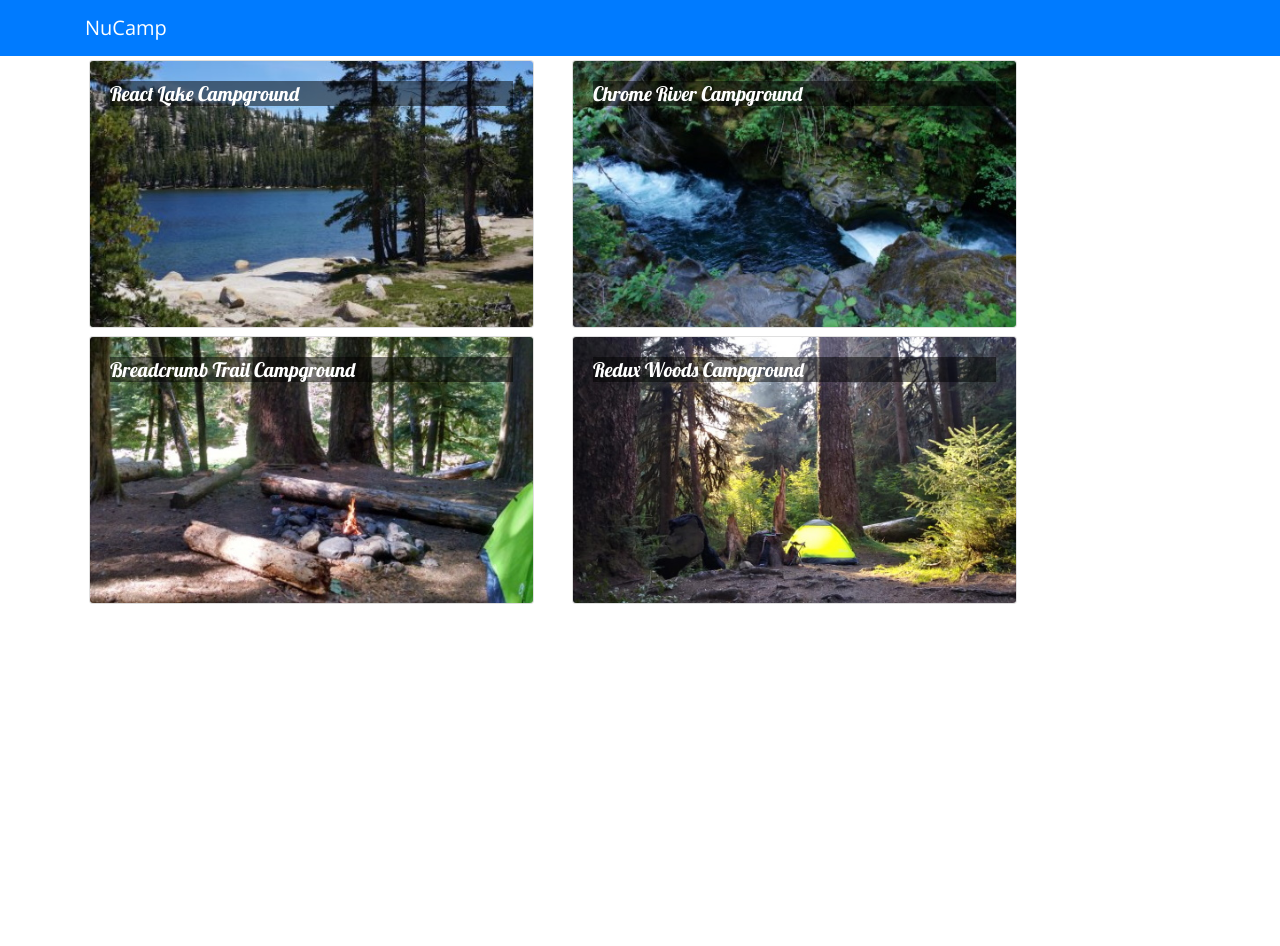
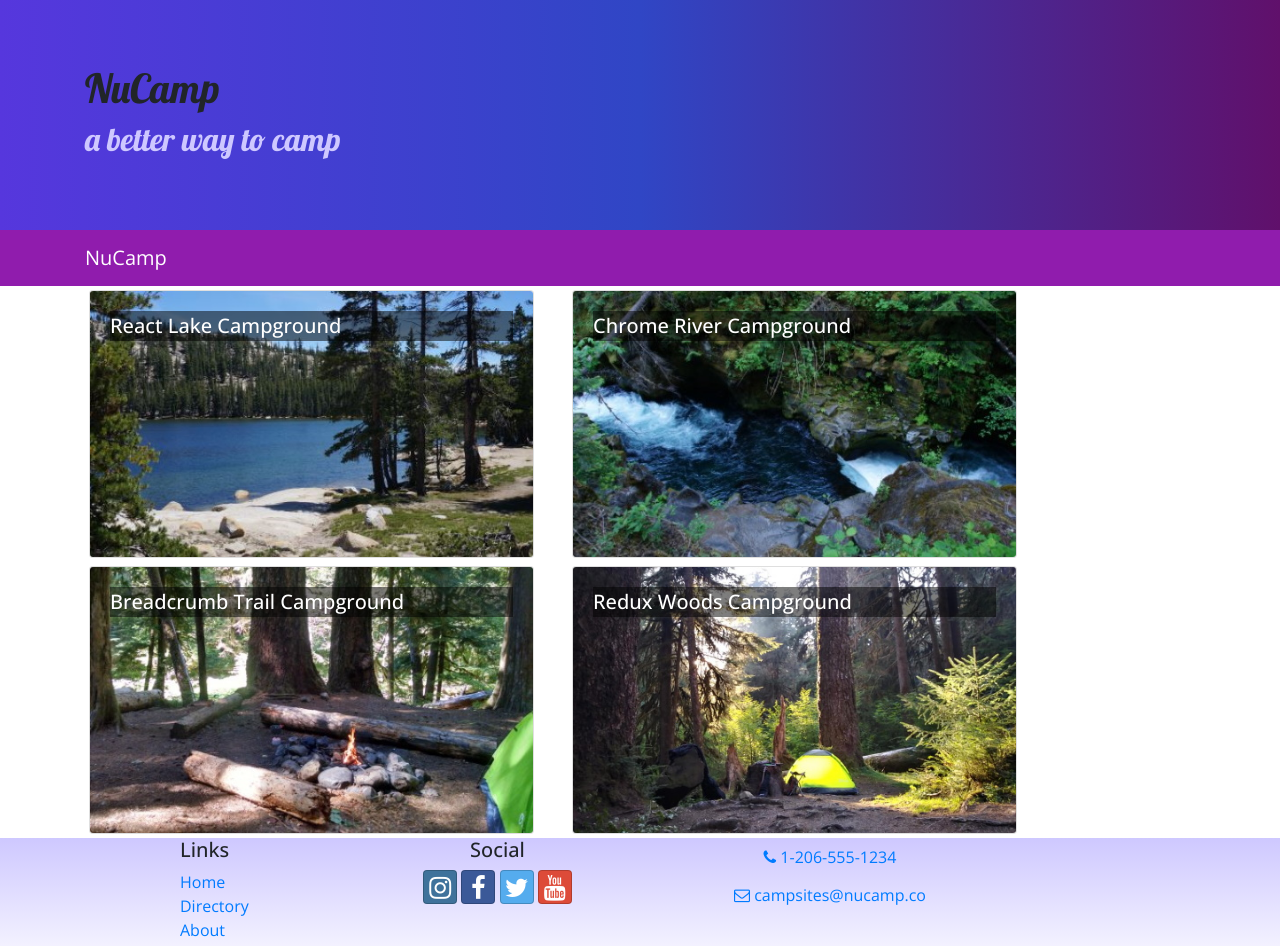
Before and after one commit to cbenedict76/3-React_nucampsite_2021-09-07, a React (Create React App) app: page / in a window 1280 px wide. Shown: the top 946 px of the page. Before the commit the page ends 800 px from the top, so only its background shows below. Built offline with nearby package versions, Linux system fonts and the light colour scheme.

Commit message:
React Week Three - Header and Footer

```diff
--- a/package.json
+++ b/package.json
@@ -7,6 +7,8 @@
     "@testing-library/react": "^12.0.0",
     "@testing-library/user-event": "^13.2.1",
     "bootstrap": "4.5.2",
+    "bootstrap-social": "5.1.1",
+    "font-awesome": "4.7.0",
     "react": "^17.0.2",
     "react-dom": "^17.0.2",
     "react-popper": "1.3.6",
--- a/src/App.css
+++ b/src/App.css
@@ -1,12 +1,47 @@
 body {
   font-family: "Open Sans", sans-serif;
 }
+h1,
+h2,
+h3,
+.card-body > .card-title {
+  font-family: "Lobster", cursive;
+}
 
 .card-title {
-  font: 500 1.25rem "Lobster", cursive;
+  font-weight: 500;
+  font-size: 1.25rem;
+}
+
+h2 {
+  color: #3046c5;
 }
 
 .card-img-overlay .card-title {
   color: white;
   background-color: rgba(0, 0, 0, 0.5);
 }
+
+.row-content {
+  padding: 50px 0;
+  border-bottom: 1px ridge;
+  min-height: 200px;
+}
+
+.site-footer {
+  background-image: linear-gradient(#cec8ff, white);
+  padding: 20px, 0;
+}
+
+.jumbotron {
+  margin: 0;
+  background-image: linear-gradient(to right, #5637dd, #3046c5, #60106b);
+}
+
+.jumbotron h2 {
+  color: #cec8ff;
+}
+
+.navbar-dark {
+  background-color: #901cad;
+}
--- /dev/null
+++ b/src/components/FooterComponent.js
@@ -0,0 +1,70 @@
+import React from "react";
+
+function Footer(props) {
+  return (
+    <footer className="site-footer">
+      <div className="container">
+        <div className="row">
+          <div className="col-4 col-sm-2 offset-1">
+            <h5>Links</h5>
+            <ul className="list-unstyled">
+              <li>
+                <a href="#">Home</a>
+              </li>
+              <li>
+                <a href="#">Directory</a>
+              </li>
+              <li>
+                <a href="#">About</a>
+              </li>
+              <li>
+                <a href="#">Contact</a>
+              </li>
+            </ul>
+          </div>
+          <div className="col-6 col-sm-3 text-center">
+            <h5>Social</h5>
+            <a
+              className="btn btn-social-icon btn-instagram"
+              href="http://instagram.com/"
+            >
+              <i className="fa fa-instagram" />
+            </a>{" "}
+            <a
+              className="btn btn-social-icon btn-facebook"
+              href="http://www.facebook.com/"
+            >
+              <i className="fa fa-facebook" />
+            </a>{" "}
+            <a
+              className="btn btn-social-icon btn-twitter"
+              href="http://twitter.com/"
+            >
+              <i className="fa fa-twitter" />
+            </a>{" "}
+            <a
+              className="btn btn-social-icon btn-google"
+              href="http://youtube.com/"
+            >
+              <i className="fa fa-youtube" />
+            </a>
+          </div>
+          <div className="col-sm-4 text-center">
+            <a role="button" className="btn btn-link" href="tel:+12065551234">
+              <i className="fa fa-phone" /> 1-206-555-1234
+            </a>
+            <br />
+            <a
+              role="button"
+              className="btn btn-link"
+              href="mailto:notreal@notreal.co"
+            >
+              <i className="fa fa-envelope-o" /> campsites@nucamp.co
+            </a>
+          </div>
+        </div>
+      </div>
+    </footer>
+  );
+}
+export default Footer;
--- /dev/null
+++ b/src/components/HeaderComponent.js
@@ -0,0 +1,29 @@
+import React, { COMPONENT } from "react";
+import { Component } from "react/cjs/react.production.min";
+import { Navbar, NavbarBrand, Jumbotron } from "reactstrap";
+
+class Header extends Component {
+  render() {
+    return (
+      <React.Fragment>
+        <Jumbotron fluid>
+          <div className="container">
+            <div className="row">
+              <div className="col">
+                <h1>NuCamp</h1>
+                <h2>a better way to camp</h2>
+              </div>
+            </div>
+          </div>
+        </Jumbotron>
+        <Navbar dark sticky="top">
+          <div className="container">
+            <NavbarBrand href="/">NuCamp</NavbarBrand>
+          </div>
+        </Navbar>
+      </React.Fragment>
+    );
+  }
+}
+
+export default Header;
--- a/src/components/MainComponent.js
+++ b/src/components/MainComponent.js
@@ -1,7 +1,8 @@
 import React, { Component } from "react";
-import { Navbar, NavbarBrand } from "reactstrap";
 import Directory from "./DirectoryComponent";
 import CampsiteInfo from "./CampsiteInfoComponent";
+import Header from "./HeaderComponent";
+import Footer from "./FooterComponent";
 import { CAMPSITES } from "../shared/campsites";
 
 class Main extends Component {
@@ -20,11 +21,7 @@
   render() {
     return (
       <div>
-        <Navbar dark color="primary">
-          <div className="container">
-            <NavbarBrand href="/">NuCamp</NavbarBrand>
-          </div>
-        </Navbar>
+        <Header />
         <Directory
           campsites={this.state.campsites}
           onClick={(campsiteId) => this.onCampsiteSelect(campsiteId)}
@@ -36,6 +33,7 @@
             )[0]
           }
         />
+        <Footer />
       </div>
     );
   }
```
Also changed, not shown: src/index.js (+11 -11 lines), 1 other file (tests, documents, lock files or other folders).
